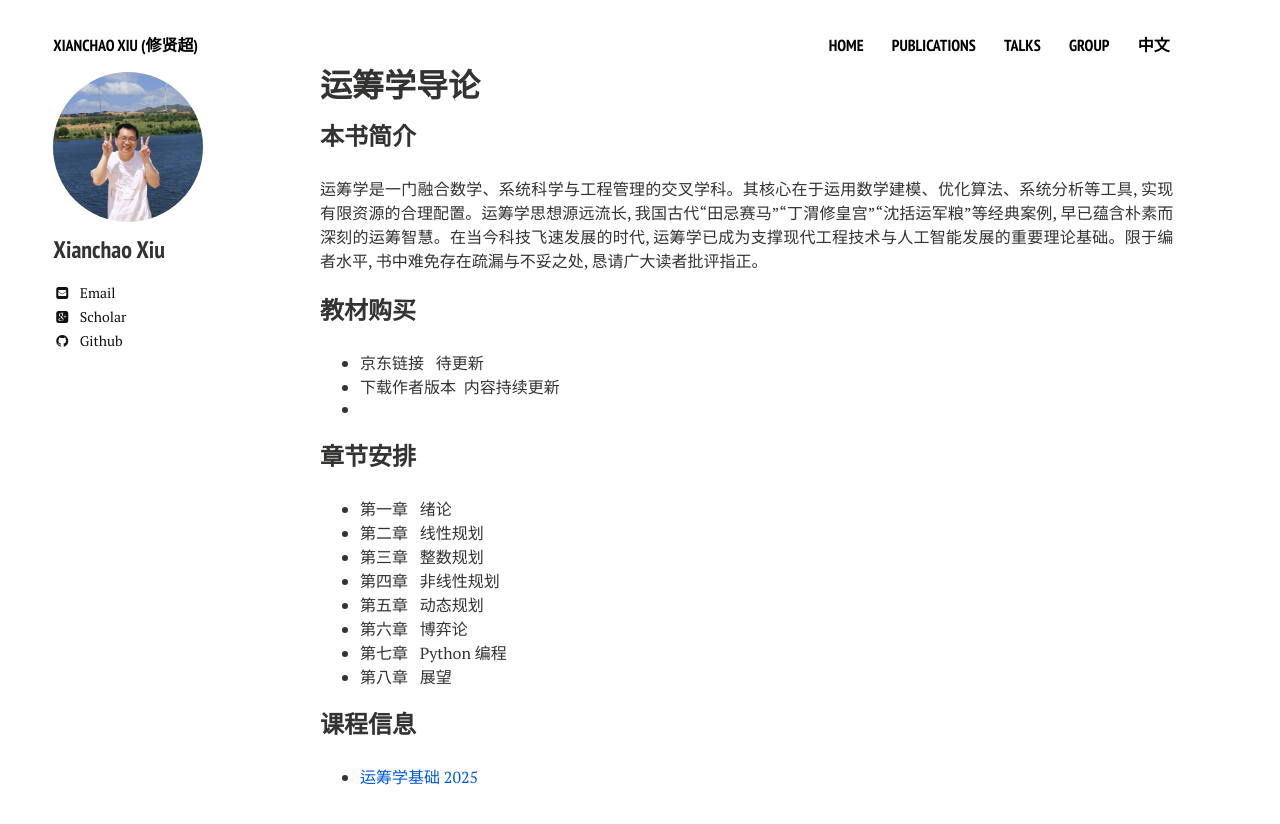
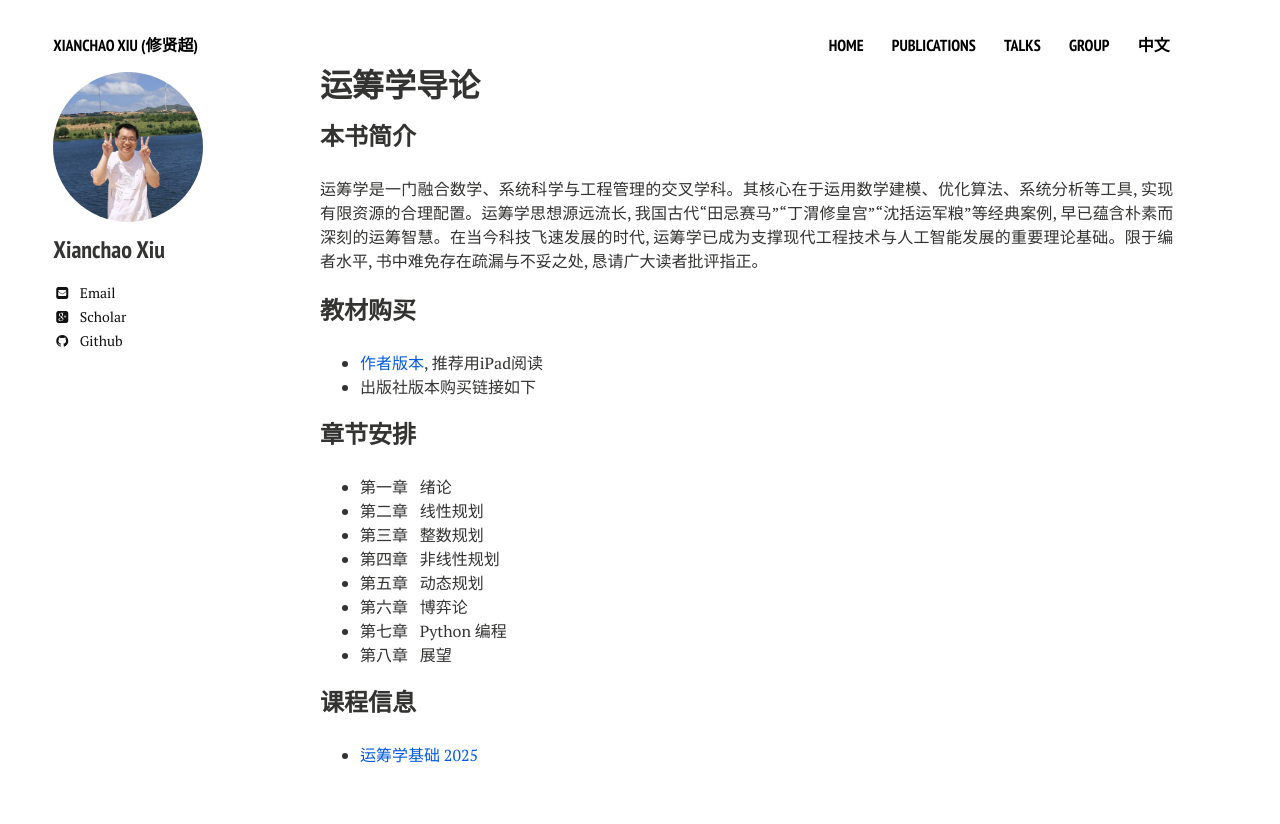
Before and after one commit to xianchaoxiu/xianchaoxiu.github.io, a Jekyll site: the page built from chinese/course/OR/index.md, in a window 1280 px wide. Shown: the top 824 px of the page. Built offline with Jekyll 4.4.1, drawn with Linux system fonts in a browser that asks for light colours; nearby versions of some CDN libraries.

Commit message:
Update index.md

```diff
--- a/chinese/course/OR/index.md
+++ b/chinese/course/OR/index.md
@@ -11,9 +11,8 @@ share: false
 
 
 ### 教材购买
-* 京东链接 &nbsp;  待更新 <br>
-* 下载作者版本&nbsp;  内容持续更新 <br>
-*
+* <a href="../chinese/course/OR/IOR.pdf" class="textlink" target="_blank"> 作者版本</a>, 推荐用iPad阅读 <br>
+* 出版社版本购买链接如下
 
 
 ### 章节安排
```
